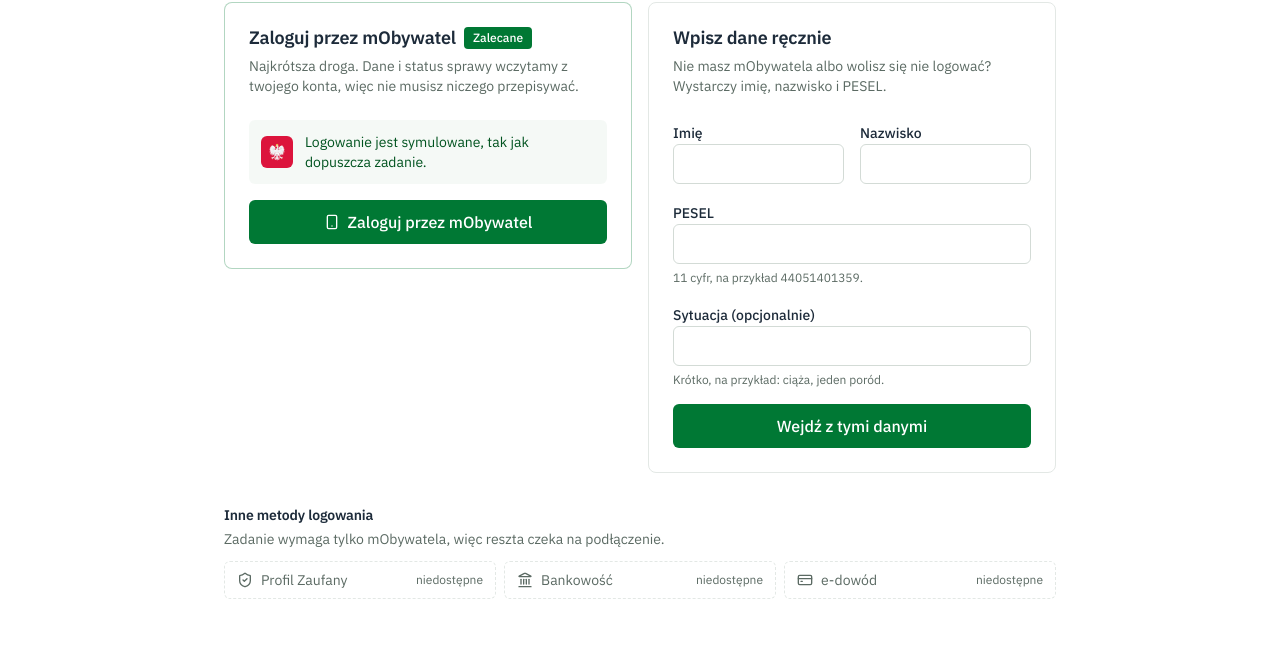
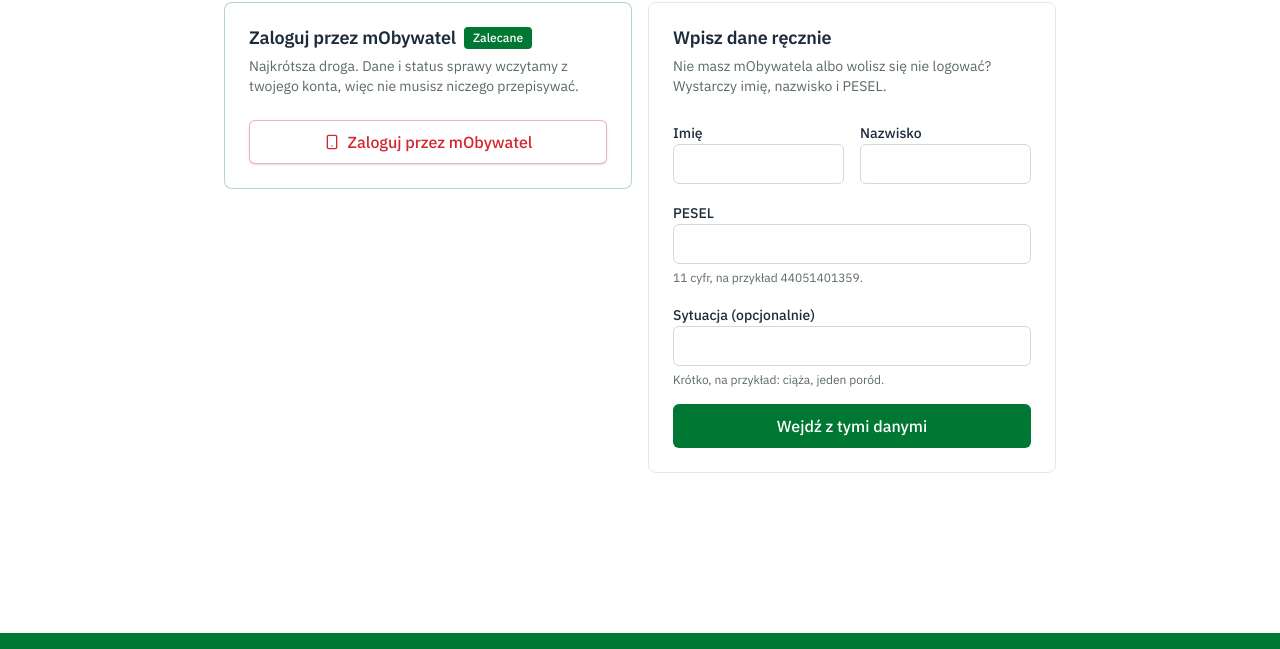
Before and after one commit to Hack-The-Nation-2026/projekt_przewodnik_przyszlego_rodzica, a React (Vite) app in the folder front/: page /wejscie in a window 1280 px wide. Shown: the part 283-932 px from the top of the page. Built offline with nearby package versions, Linux system fonts and the light colour scheme; no server answers.

Commit message:
Simplify the entry screen to two ways in
The card promised a simulated login in a note of its own, and below the two cards sat a list of login methods we do not have. Both are gone: the mObywatel card keeps its own red-and-white button and the page says only what it does.

```diff
--- a/front/src/pages/wejscie-page.tsx
+++ b/front/src/pages/wejscie-page.tsx
@@ -5,7 +5,7 @@ import axios from 'axios'
 import { useForm } from 'react-hook-form'
 import { z } from 'zod'
 import type { ReactNode } from 'react'
-import { ArrowRight, CreditCard, Landmark, Loader2, LogOut, ShieldCheck, Smartphone } from 'lucide-react'
+import { ArrowRight, Loader2, LogOut, Smartphone } from 'lucide-react'
 import { Badge } from '@/components/ui/badge'
 import { Button, buttonVariants } from '@/components/ui/button'
 import { Card, CardContent, CardDescription, CardHeader, CardTitle } from '@/components/ui/card'
@@ -24,13 +24,6 @@ const schema = z.object({
 })
 
 type FormValues = z.infer<typeof schema>
-
-/** Metody, których w demie nie ma. Brief wymaga tylko mObywatela, więc pokazujemy je jako plan. */
-const OTHER_METHODS = [
-  { icon: ShieldCheck, label: 'Profil Zaufany' },
-  { icon: Landmark, label: 'Bankowość' },
-  { icon: CreditCard, label: 'e-dowód' },
-]
 
 function describeFailure(error: unknown) {
   if (!axios.isAxiosError(error)) return 'Nie udało się zapisać danych.'
@@ -169,22 +162,9 @@ function MethodChooser() {
             </CardDescription>
           </CardHeader>
           <CardContent className="space-y-4">
-            <div className="flex items-center gap-3 rounded-md bg-secondary/60 p-3">
-              <img
-                src="/mobywatel.png"
-                alt=""
-                aria-hidden
-                width={32}
-                height={32}
-                className="size-8 rounded-md"
-              />
-              <span className="text-sm text-secondary-foreground">
-                Logowanie jest symulowane, tak jak dopuszcza zadanie.
-              </span>
-            </div>
             <Link
               to="/mobywatel?returnTo=/wejscie"
-              className={cn(buttonVariants({ size: 'lg' }), 'w-full')}
+              className={cn(buttonVariants({ variant: 'mobywatel', size: 'lg' }), 'w-full')}
             >
               <Smartphone />
               Zaloguj przez mObywatel
@@ -259,25 +239,6 @@ function MethodChooser() {
           </CardContent>
         </Card>
       </div>
-
-      <div>
-        <h2 className="text-sm font-semibold text-navy">Inne metody logowania</h2>
-        <p className="mt-1 text-sm text-muted-foreground">
-          Zadanie wymaga tylko mObywatela, więc reszta czeka na podłączenie.
-        </p>
-        <ul className="mt-3 grid gap-2 sm:grid-cols-3">
-          {OTHER_METHODS.map(({ icon: Icon, label }) => (
-            <li
-              key={label}
-              className="flex items-center gap-2 rounded-md border border-dashed border-border px-3 py-2 text-sm text-muted-foreground"
-            >
-              <Icon className="size-4" aria-hidden />
-              {label}
-              <span className="ml-auto text-xs">niedostępne</span>
-            </li>
-          ))}
-        </ul>
-      </div>
     </div>
   )
 }
@@ -296,9 +257,7 @@ export function WejsciePage() {
           : 'Wybierz, jak chcesz zacząć. mObywatel wypełnia dane za ciebie, a ręczne wpisanie wystarczy, żeby policzyć świadczenia.'}
       </p>
 
-      <div className="mt-8">
-        {citizen ? <SessionCard /> : <MethodChooser />}
-      </div>
+      <div className="mt-8">{citizen ? <SessionCard /> : <MethodChooser />}</div>
     </Container>
   )
 }
```
